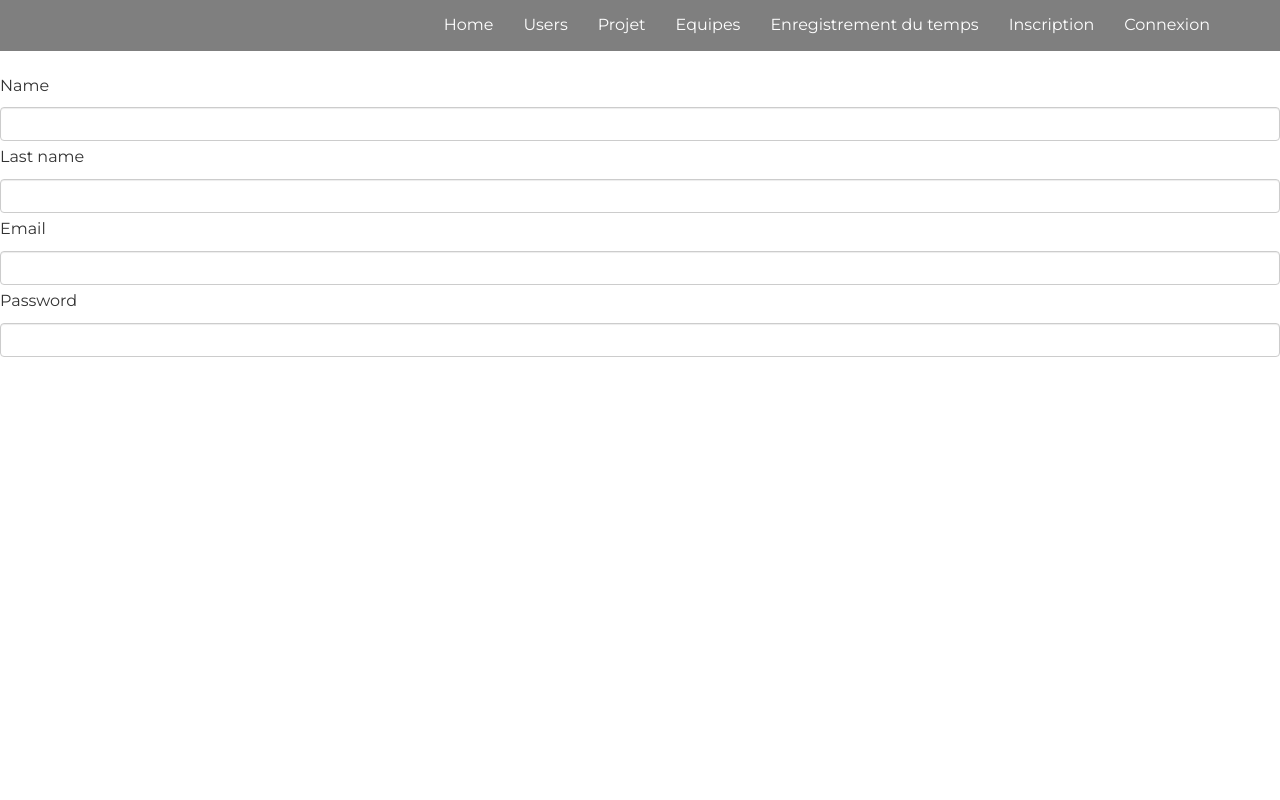
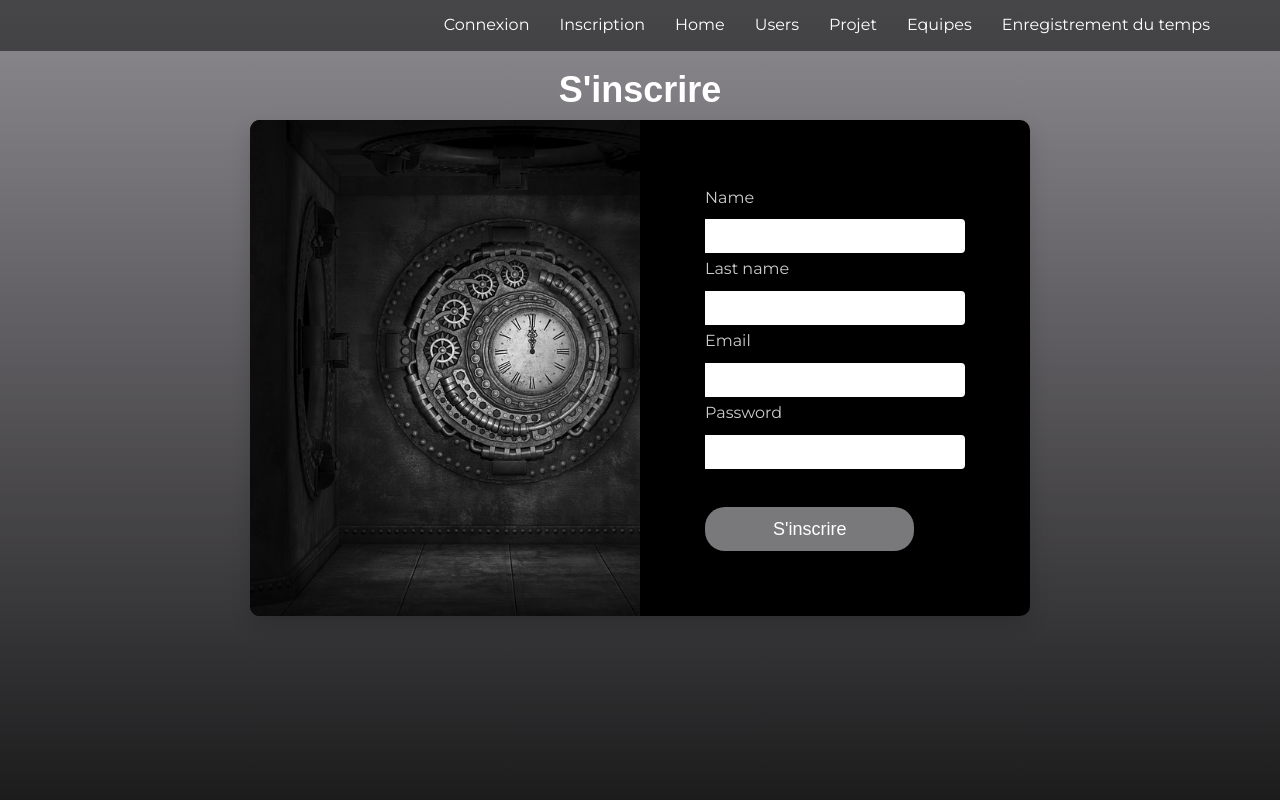
Before and after one commit to MagTKT/ipssi-timer-go, a Symfony app: template templates/registration/register.html.twig in a window 1280 px wide. Run offline with Twig, Linux system fonts and the light colour scheme; the template is opened without the code that fills it, so the values that code supplies are empty; form fields are guessed from the names that the template uses; some libraries are stand-ins or nearby versions.

Commit message:
change design registration

```diff
--- a/public/css/form.css
+++ b/public/css/form.css
@@ -20,6 +20,7 @@ label{
   text-align: center;
   margin: 35px 0px;
 }
+
 /* ==========================================================================
    #FONT
    ========================================================================== */
--- a/src/Form/RegistrationType.php
+++ b/src/Form/RegistrationType.php
@@ -27,7 +27,6 @@ class RegistrationType extends AbstractType
                     ]),
                 ],
             ])
-            ->add("register", SubmitType::class, ['label' => "S'inscrire"])
             ->add('password', RepeatedType::class, ['type' =>PasswordType::class,
                 'first_options' => [
                     // instead of being set onto the object directly,
--- a/templates/base.html.twig
+++ b/templates/base.html.twig
@@ -39,17 +39,18 @@
               <div class="navbar-collapse collapse">
                   <ul class="nav navbar-nav navbar-right">
                   {% if app.user %}
-                    <li class="nav-item"></li>
-                        <a class="nav-link js-scroll-trigger" href="{{ path('app_logout') }}">Logout</a>
+                    <li class="nav-item">
+                        <a class="nav-link js-scroll-trigger" href="{{ path('app_logout') }}">Déconnexion</a>
                     </li>
+                  {% else %}
+                    <li class="nav-item"><a class="nav-link js-scroll-trigger" href="{{ path('app_login') }}">Connexion</a></li>
+                    <li class="nav-item"><a class="nav-link js-scroll-trigger" href="{{ path('app_register') }}">Inscription</a></li>
                   {% endif %}
-                  <li class="active"><a href="{{ path('home') }}">Home</a></li>
+                  <li class="nav-item"><a href="{{ path('home') }}">Home</a></li>
                   <li class="nav-item"><a class="nav-link js-scroll-trigger" href="{{ path('user_index') }}">Users</a></li>
                   <li class="nav-item"><a class="nav-link js-scroll-trigger" href="{{ path('project_index') }}">Projet</a></li>
                   <li class="nav-item"><a class="nav-link js-scroll-trigger" href="{{ path('team_index') }}">Equipes</a></li>
                   <li class="nav-item"><a class="nav-link js-scroll-trigger" href="#">Enregistrement du temps</a></li>
-                  <li class="nav-item"><a class="nav-link js-scroll-trigger" href="{{ path('user_new') }}">Inscription</a></li>
-                  <li class="nav-item"><a class="nav-link js-scroll-trigger" href="{{ path('app_login') }}">Connexion</a></li>
                 </ul>
               </div>
               <!--/.nav-collapse -->
--- a/templates/registration/register.html.twig
+++ b/templates/registration/register.html.twig
@@ -3,12 +3,29 @@
 {% block title %}Register{% endblock %}
 
 {% block body %}
-    <h1>Register</h1>
-
+<div class="page-wrapper bg-gra-01 p-t-180 p-b-100 font-poppins">
+    <div class="contain-block">
+        <h1>S'inscrire</h1>
+        <div class="wrapper wrapper--w780">
+            <div class="card card-3">
+                <div class="card-heading"></div>
+                <div class="card-body">
                     {{ form_start(form) }}
+                        <div class="input-group input--style-3">
+                            <div class='input'>
                                 {{ form_row(form.name) }}
                                 {{ form_row(form.last_name) }}
                                 {{ form_row(form.email) }}
                                 {{ form_row(form.password) }}
+                            </div>
+                        </div>
+                        <div class="p-t-10 btn btn--pill btn--green">
+                            <button class="btn">{{ button_label|default("S'inscrire") }}</button>
+                        </div>
                     {{ form_end(form) }}
+                </div>
+            </div>
+        </div>
+    </div>
+</div>
 {% endblock %}
--- a/templates/user/index.html.twig
+++ b/templates/user/index.html.twig
@@ -8,7 +8,7 @@
         <div class="contain-block">
             <h1>liste des users</h1>
             <div class="wrapper wrapper--w780">
-                <div class='url card-3bis'><a href="{{ path('user_new') }}">Creer un nouvel Utilisateur</a></div>
+                <div class='url card-3bis'><a href="{{ path('app_register') }}">Creer un nouvel Utilisateur</a></div>
                 <div class="card card-3">
                     <div class="card-body">
                         <table class="table">
```
Lines whose indentation alone changed are shown as unchanged.
